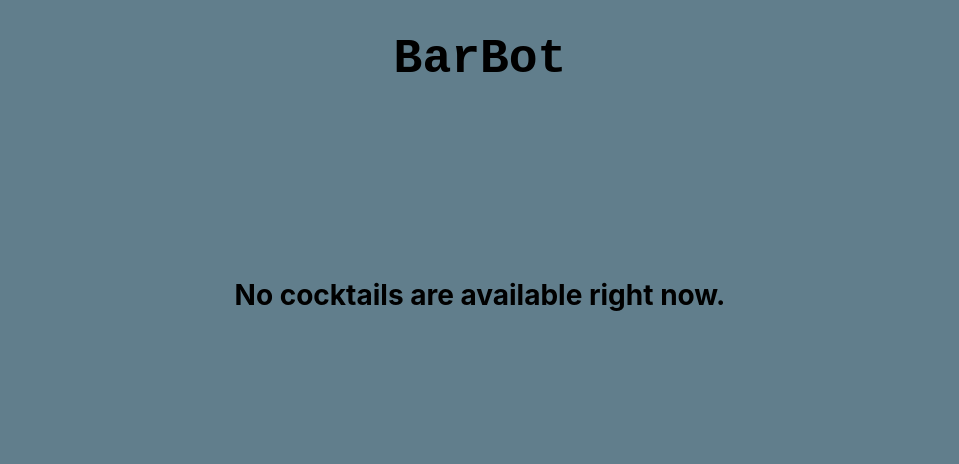
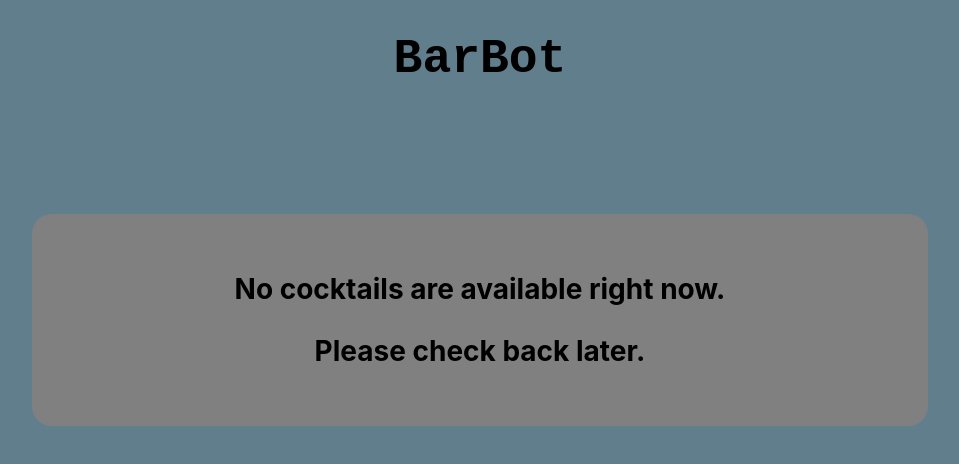
Before and after one commit to camm73/BarBot, a React (Create React App) app in the folder display/: page / in a window 1280 px wide. Shown: the top 464 px of the page, without its empty margins (160-1119 px from the left). Built offline with nearby package versions, Linux system fonts and the light colour scheme.

Commit message:
Added new libraries; Added not available prompt

```diff
--- a/display/package.json
+++ b/display/package.json
@@ -8,7 +8,9 @@
     "@testing-library/jest-dom": "^4.2.4",
     "@testing-library/react": "^9.3.2",
     "@testing-library/user-event": "^7.1.2",
+    "bootstrap": "^4.5.2",
     "react": "^16.13.1",
+    "react-bootstrap": "^1.3.0",
     "react-dom": "^16.13.1",
     "react-router-dom": "^5.2.0",
     "react-scripts": "3.4.1"
--- a/display/src/pages/HomePage.css
+++ b/display/src/pages/HomePage.css
@@ -24,6 +24,14 @@
 
 .NotAvailable {
     font-size: 28px;
-    padding-top: 10rem;
     text-align: center;
 }
+
+.NotAvailableContainer {
+    margin-top: 8rem;
+    padding: 30px;
+    margin-left: 12rem;
+    margin-right: 12rem;
+    border-radius: 20px;
+    background: gray;
+}
--- a/display/src/pages/HomePage.js
+++ b/display/src/pages/HomePage.js
@@ -2,9 +2,6 @@ import React from 'react';
 import './HomePage.css';
 
 class HomePage extends React.Component{
-    constructor(props){
-        super(props);
-    }
 
     state = {
         cocktailList: [],
@@ -15,8 +12,9 @@ class HomePage extends React.Component{
             <div className='HomePage'>
                 <h1 className='HeaderText'>BarBot</h1>
                 {this.state.cocktailList.length === 0 && (
-                    <div>
+                    <div className='NotAvailableContainer'>
                         <h3 className='NotAvailable'>No cocktails are available right now.</h3>
+                        <h3 className='NotAvailable'>Please check back later.</h3>
                     </div>
                 )}
             </div>
```
Also changed, not shown: 2 other files (tests, documents, lock files or other folders).
